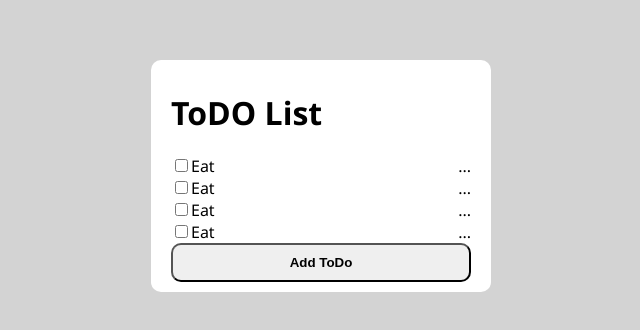
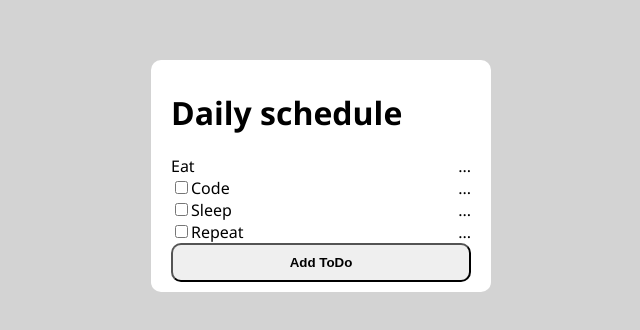
Before and after one commit to intikhab-h-bhat/react-courrse, a React (Create React App) app in the folder todo-app/: page / in a window 1280 px wide. Shown: the part 224-554 px from the top of the page, without its empty margins (319-959 px from the left). Built offline with nearby package versions, Linux system fonts and the light colour scheme.

Commit message:
added props

```diff
--- a/todo-app/src/App.js
+++ b/todo-app/src/App.js
@@ -9,11 +9,11 @@ import './style.css';
 function App() {
   return (
     <div className="todo-container">
-      <Header/>
-      <ToDoItem/>
-      <ToDoItem/>
-      <ToDoItem/>
-      <ToDoItem/>
+      <Header title="Daily schedule"/>
+      <ToDoItem text="Eat" completed={true}/>
+      <ToDoItem text="Code"/>
+      <ToDoItem text="Sleep"/>
+      <ToDoItem text="Repeat"/>
       <Button/>
     </div>
   );
--- a/todo-app/src/components/Header.jsx
+++ b/todo-app/src/components/Header.jsx
@@ -2,9 +2,9 @@ import React from 'react'
 //import ReactDOM from 'react-dom/client'
 
 
-function Header(){
+function Header(props){
 
-    return <h1 className='todo-header'>ToDO List</h1>
+    return <h1 className='todo-header'>{props.title}</h1>
 }
 
 export default Header;
--- a/todo-app/src/components/listItems.jsx
+++ b/todo-app/src/components/listItems.jsx
@@ -1,12 +1,12 @@
 import React from 'react'
 
-const ToDoItem=() =>{
+const ToDoItem=(props) =>{
 
     return(
         <li className="todo-item">
         <span>
-        <input type="checkbox" />
-        <span>Eat</span>
+        {props.completed ? <></> : <input type="checkbox" />}
+        <span>{props.text}</span>
         </span>
         <span>...</span>
 
```
